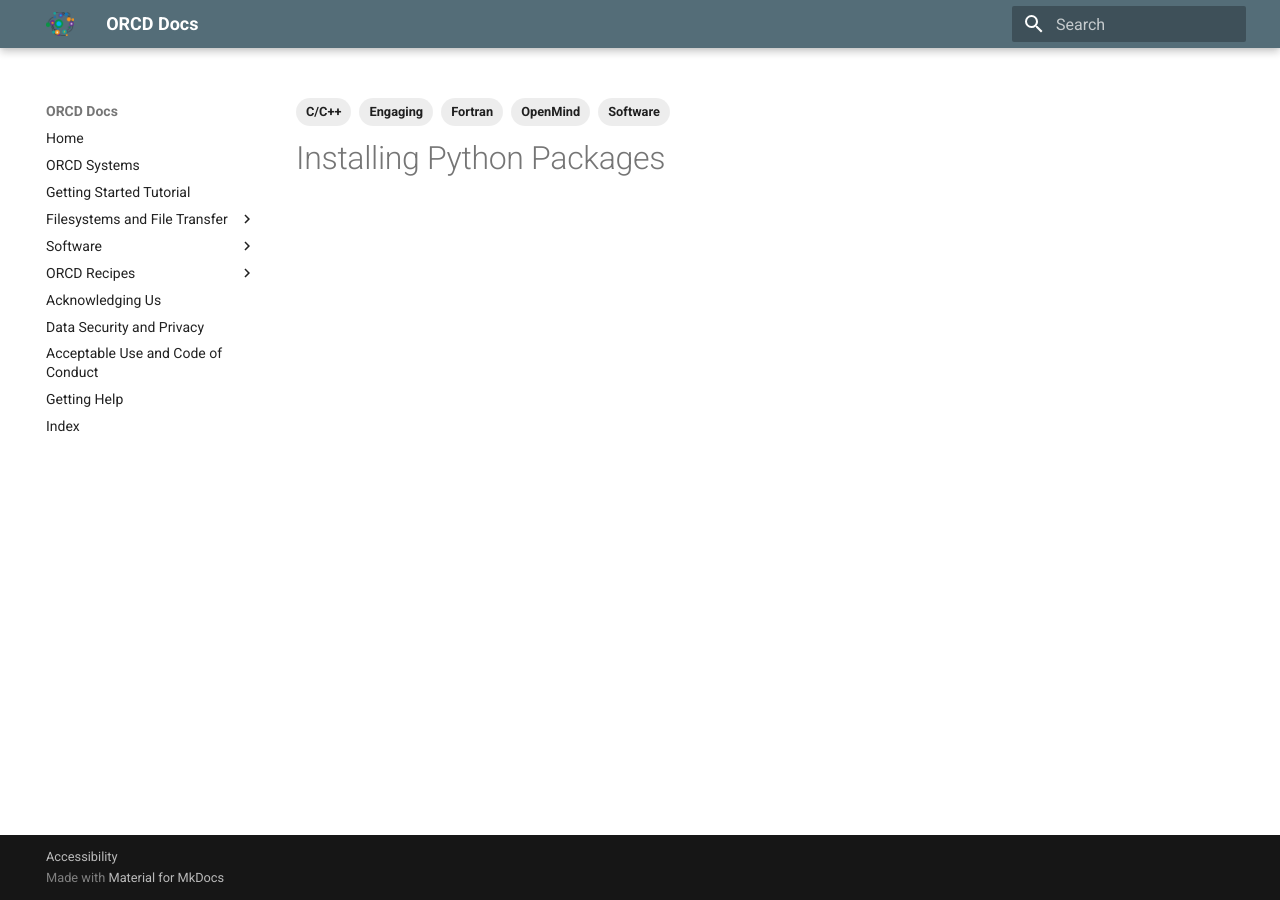
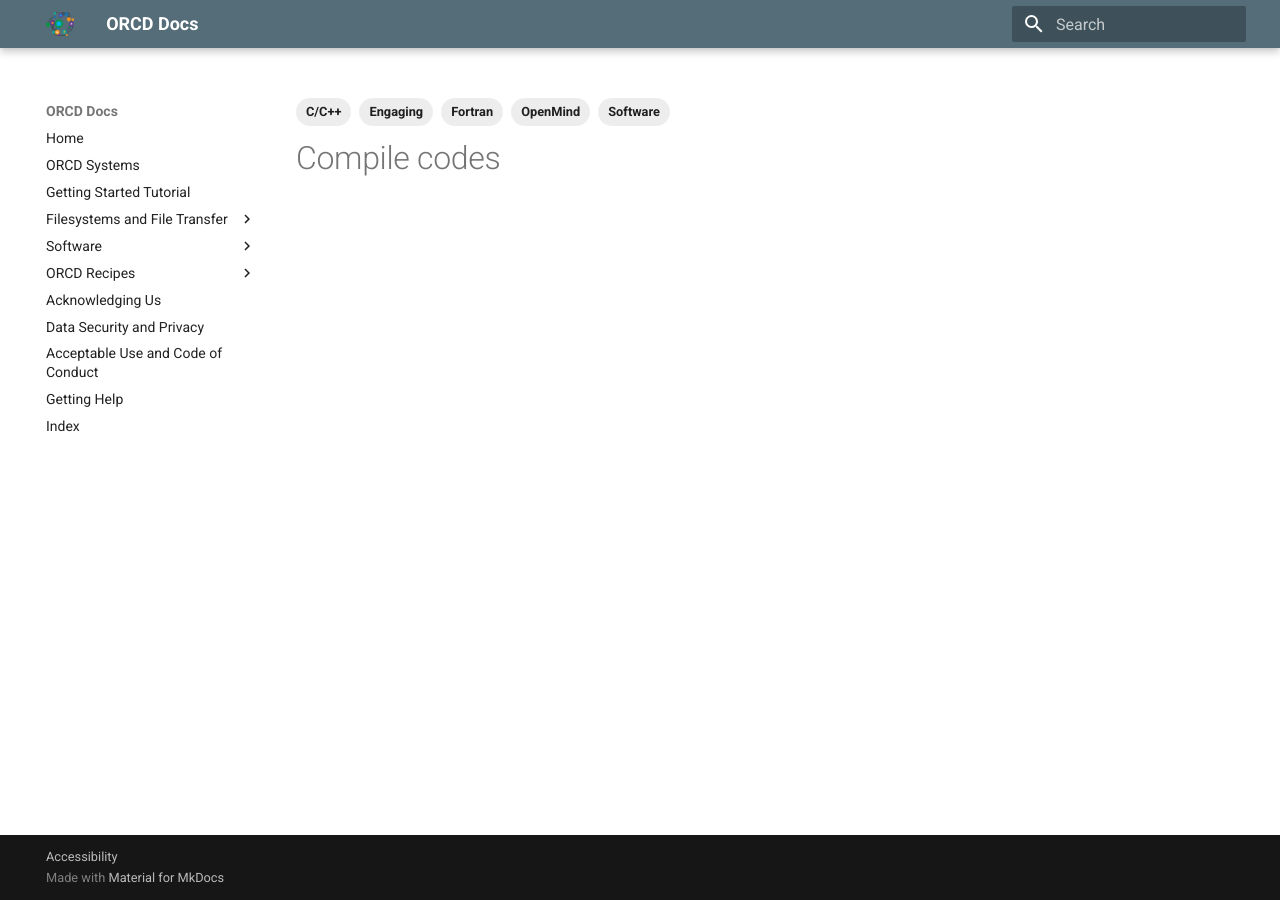
Before and after one commit to mit-orcd/orcd-docs-edit, an MkDocs documentation site: the page built from docs/software/compile.md, in a window 1280 px wide. Built offline with MkDocs 1.6.1 and Material for MkDocs 9.7.7, drawn with Linux system fonts in a browser that asks for light colours.

Commit message:
add compile

```diff
--- a/docs/software/compile.md
+++ b/docs/software/compile.md
@@ -7,4 +7,4 @@ tags:
  - OpenMind
 ---
 
-# Installing Python Packages
+# Compile codes
```
